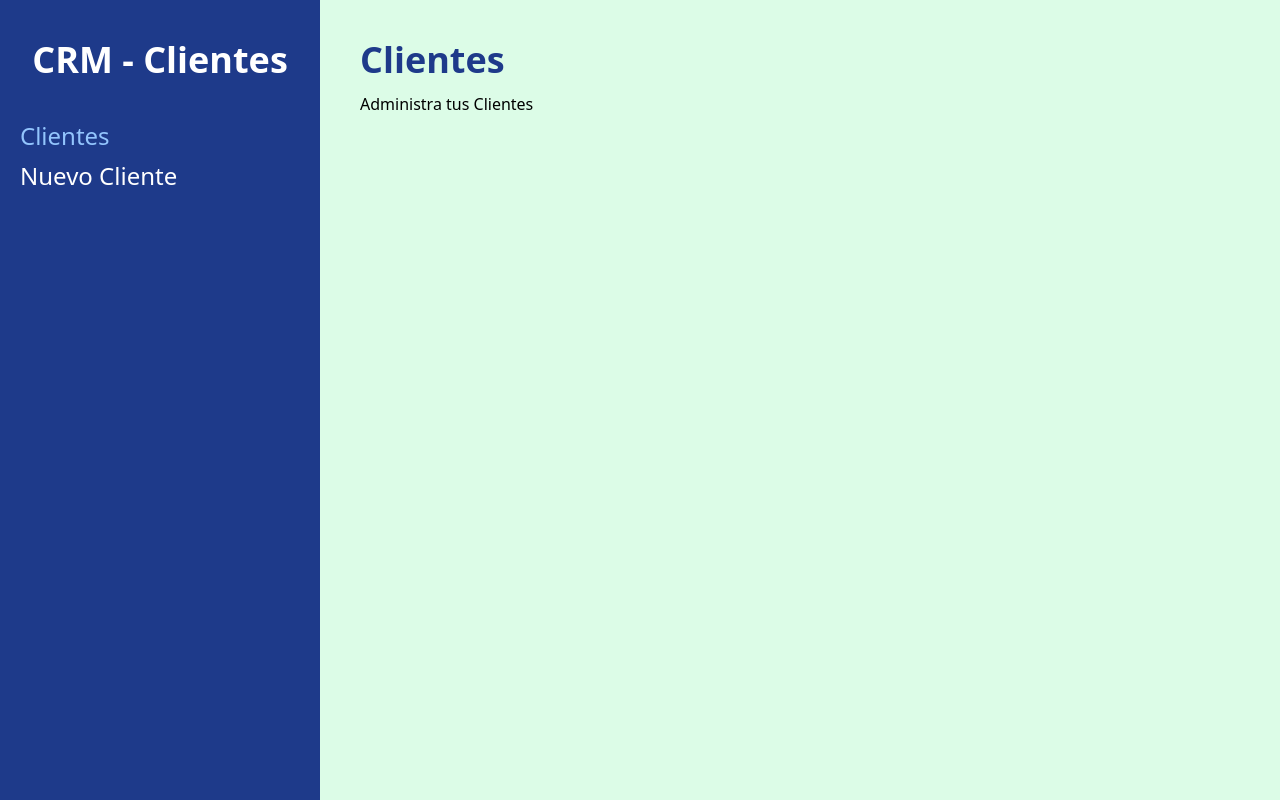
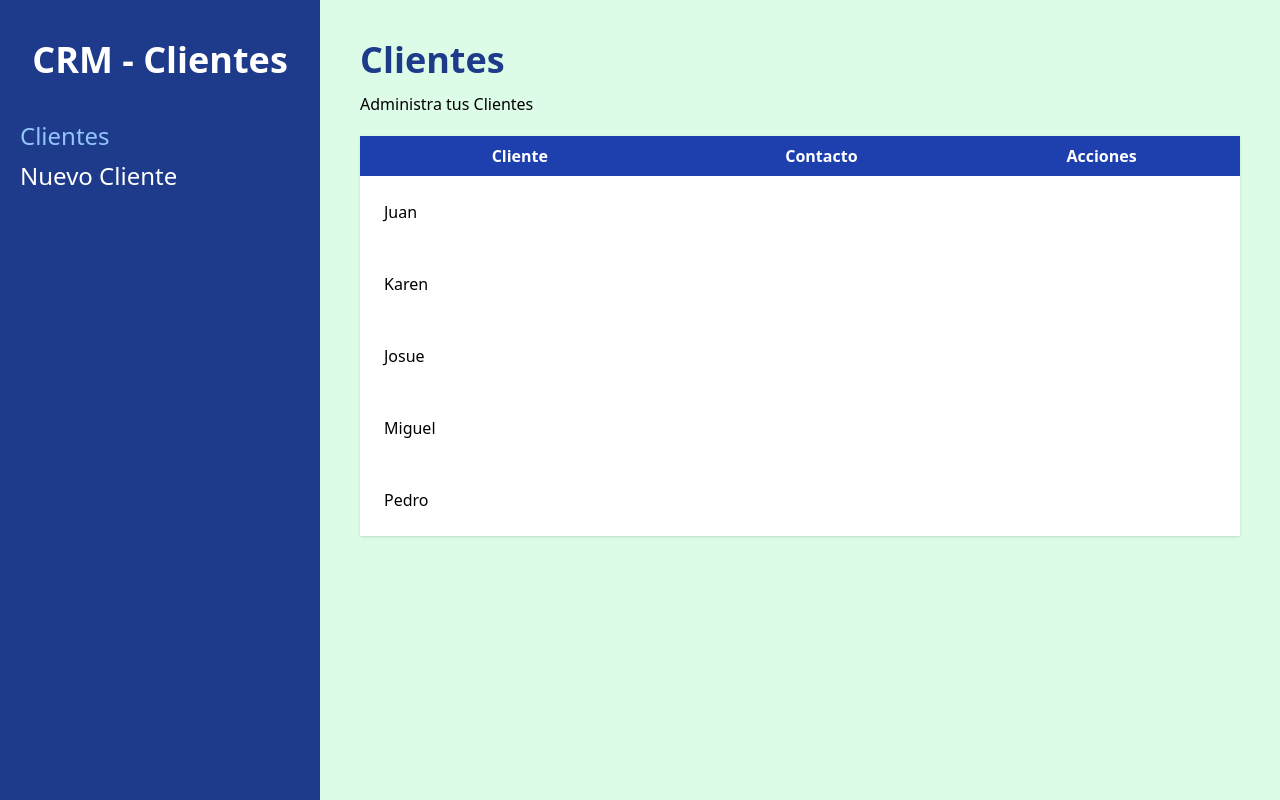
Before and after one commit to fschwalb/crm-react, a React (Vite) app: page / in a window 1280 px wide. Built offline with nearby package versions, Linux system fonts and the light colour scheme.

Commit message:
Cliente.jsx created

```diff
--- /dev/null
+++ b/src/components/Cliente.jsx
@@ -0,0 +1,16 @@
+
+
+function Cliente({ cliente }) {
+
+    const { nombre, empresa, email, telefono, id } = cliente;
+
+    return (
+        <tr>
+            <td className="p-6">
+                {nombre}
+            </td>
+        </tr>
+    )
+}
+
+export default Cliente;
--- a/src/pages/Index.jsx
+++ b/src/pages/Index.jsx
@@ -1,4 +1,5 @@
 import { useLoaderData } from "react-router-dom";
+import Cliente from "../components/Cliente";
 
 export function loader() {
     const clientes = [
@@ -49,8 +50,30 @@ function Index() {
     return (
         <>
             <h1 className="font-black text-4xl text-blue-900">Clientes</h1>
+            <p className="mt-3">Administra tus Clientes</p>
 
-            <p className="mt-3">Administra tus Clientes</p>
+            {clientes.length ? (
+                <table className="w-full bg-white shadow mt-5 table-auto">
+                    <thead className="bg-blue-800 text-white">
+                        <tr>
+                            <th className="p-2">Cliente</th>
+                            <th className="p-2">Contacto</th>
+                            <th className="p-2">Acciones</th>
+                        </tr>
+                    </thead>
+
+                    <tbody>
+                        {clientes.map( cliente => (
+                            <Cliente
+                                cliente={cliente}
+                                key={cliente.id}
+                            />
+                        ) )}
+                    </tbody>
+                </table>
+            ) : (
+                <p className="text-center mt-10">No hay clientes aún</p>
+            )}
         </>
     )
 }
```
